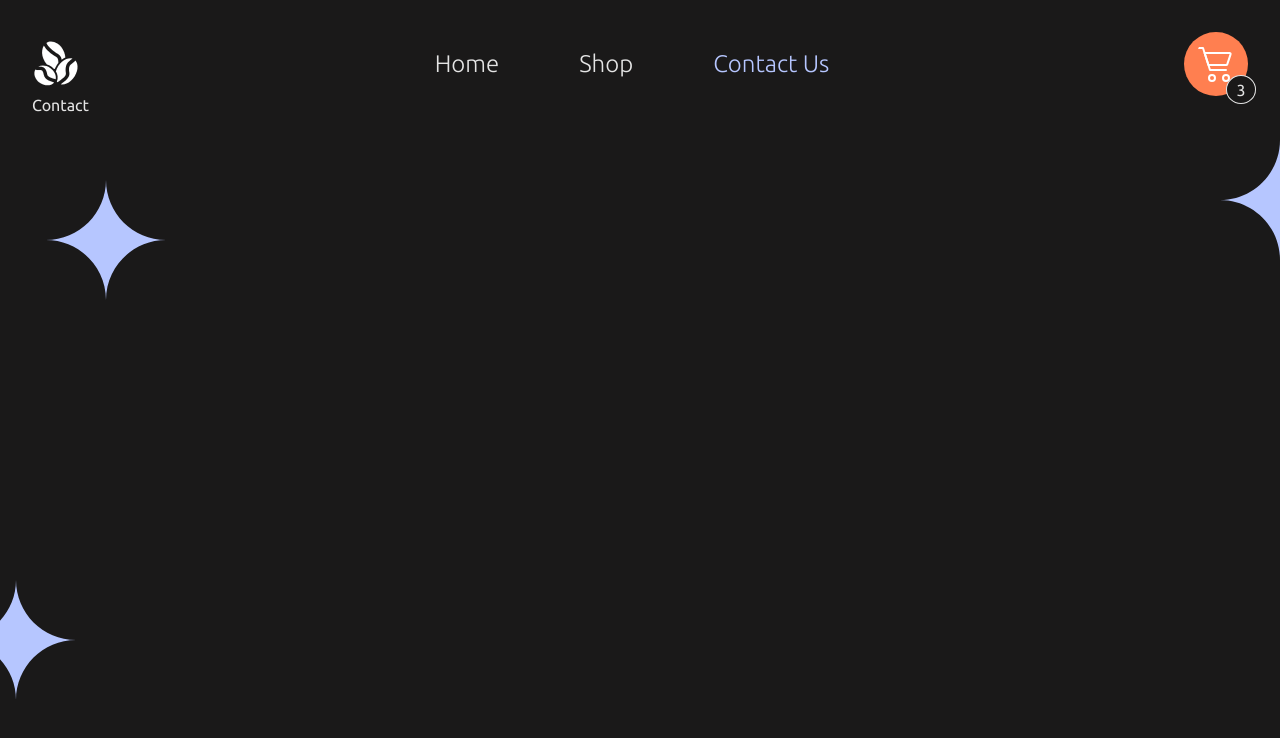
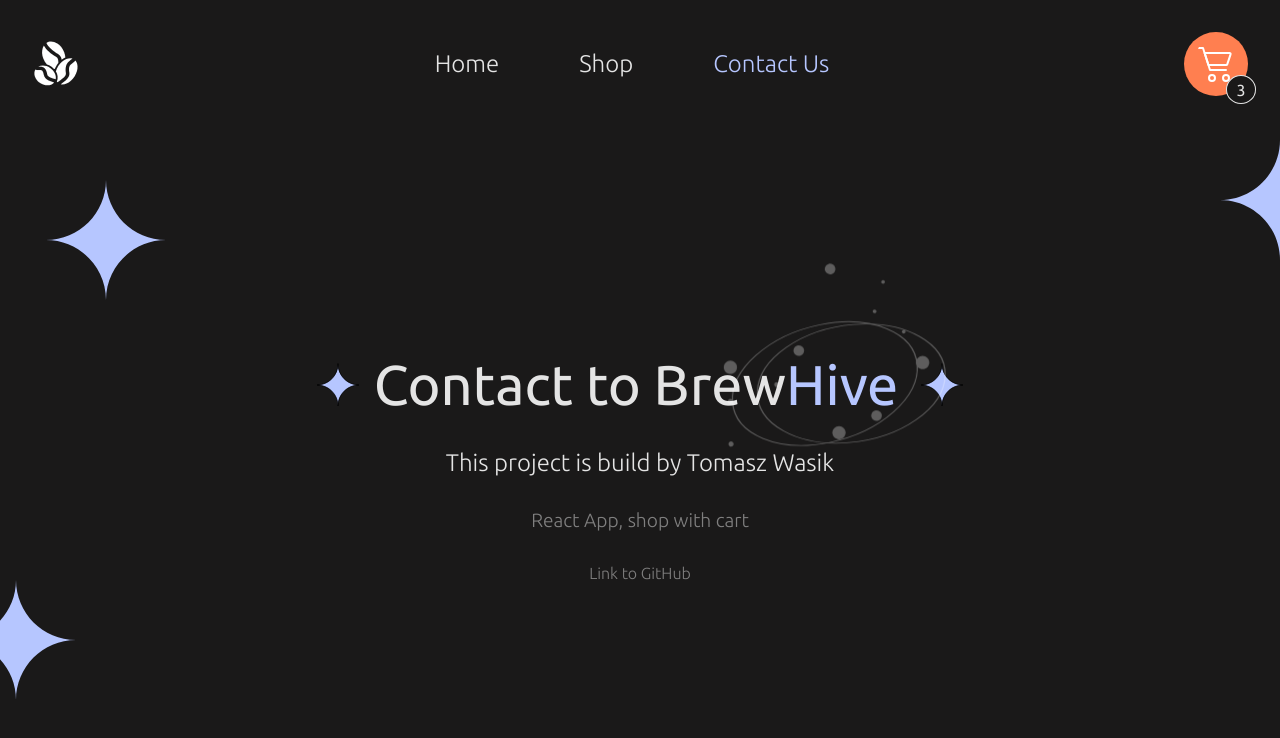
Before and after one commit to tomaszwasik31/react-shopping-cart, a React (Create React App) app: page /contact in a window 1280 px wide. Shown: the top 738 px of the page. Built offline with nearby package versions, Linux system fonts and the light colour scheme.

Commit message:
contact page content added

```diff
--- a/src/App.css
+++ b/src/App.css
@@ -80,6 +80,7 @@ a {
 }
 a:hover {
   color: var(--accent);
+  cursor: pointer;
 }
 .active {
   color: var(--accent);
@@ -464,3 +465,12 @@ h1 {
   background-color: var(--dark);
   border: none;
 }
+
+
+/* contact */
+
+.center{
+  padding-top: 16rem;
+  justify-content: center;
+
+}
--- a/src/pages/Contact.js
+++ b/src/pages/Contact.js
@@ -1,3 +1,31 @@
+import star from "../img/icons/star.svg";
+import { Player } from "@lottiefiles/react-lottie-player";
+import circleLottie from "../img/lottie/circle-lottie.json";
+
 export default function Contact() {
-  return <div>Contact</div>;
+  return (
+    <div>
+      <div className="page-wrapper container-max center">
+        <div className="h1-container">
+          <img className="h1-star" src={star} alt="" />
+          <h1>
+            Contact to Brew<span className="accent">Hive</span>
+          </h1>
+          <Player
+            className="circleLottie"
+            autoplay
+            loop
+            src={circleLottie}
+            style={{ height: "auto", width: "50%", opacity: "30%" }}
+          ></Player>
+          <img className="h1-star" src={star} alt="" />
+        </div>
+
+        <p className="tagline">This project is build by Tomasz Wasik</p>
+        <p className="small-txt">React App, shop with cart</p>
+        <a className="small-txt" href="https://github.com/tomaszwasik31/react-shopping-cart">Link to GitHub</a>
+
+      </div>
+    </div>
+  );
 }
```
